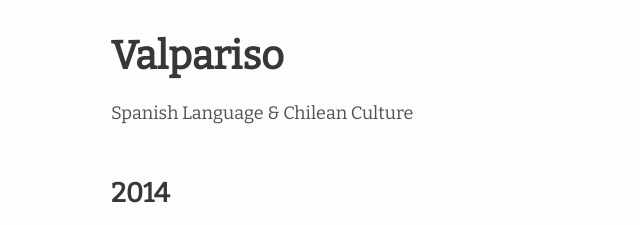
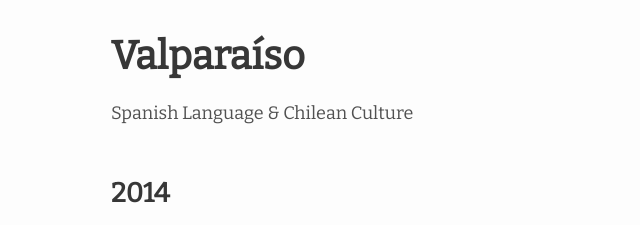
Before and after one commit to blog-katerina/blog-katerina.github.io, a Jekyll site: the page built from index.md, in a window 1280 px wide. Shown: the top 225 px of the page, without its empty margins (159-799 px from the left). Built offline with Jekyll 4.4.1, drawn with Linux system fonts in a browser that asks for light colours; nearby versions of some CDN libraries.

Commit message:
Correct typo in url name

```diff
--- a/CNAME
+++ b/CNAME
@@ -1 +1 @@
-https://valpariso.stephan.to
+https://valparaiso.stephan.to
--- a/_config.yml
+++ b/_config.yml
@@ -1,7 +1,7 @@
-title: Valpariso # The title of the blog
+title: Valparaíso # The title of the blog
 author: Katerina # Your name
 #email: your-email@domain.com # your email shown in the footer
-url: https://valpariso.stephan.to/ # this is your site's root address.
+url: https://valparaiso.stephan.to/ # this is your site's root address.
 description: > # this means to ignore newlines until "show_excerpts:"
   Spanish Language & Chilean Culture
 # favicon: "./favicon.ico" # set the favicon of the site
```
